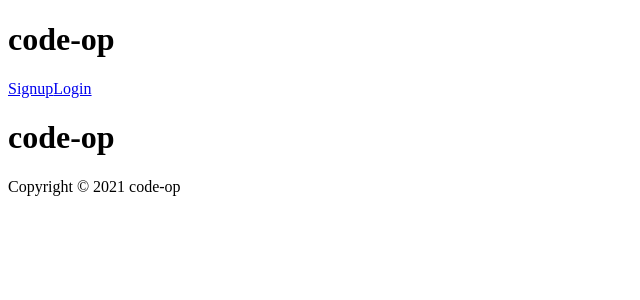
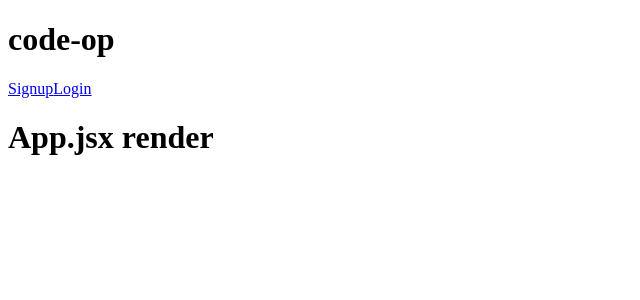
Before and after one commit to HowDidIGitHere/code-op, a React (Create React App) app in the folder frontend/: page /login in a window 1280 px wide. Shown: the top 300 px of the page, without its empty margins (0-640 px from the left). Built offline with nearby package versions, Linux system fonts and the light colour scheme.

Commit message:
refactor app.jsx imported files; move app.jsx outside of components

```diff
--- /dev/null
+++ b/frontend/src/app.jsx
@@ -0,0 +1,24 @@
+
+import React from 'react';
+import { AuthRoute, ProtectedRoute } from './util/route_util';
+import { Switch } from 'react-router-dom';
+import NavBarContainer from './components/nav/navbar_container';
+
+import LoginFormContainer from './components/session/login_form_container';
+import SignupFormContainer from './components/session/signup_form_container';
+import ProfileContainer from './components/profile/profile_container';
+
+const App = () => (
+  <div>
+    <NavBarContainer />
+    <Switch>
+      <h1>App.jsx render</h1>
+      <AuthRoute exact path="/login" component={LoginFormContainer} />
+      <AuthRoute exact path="/signup" component={SignupFormContainer} />
+
+      <ProtectedRoute exact path="/profile" component={ProfileContainer} />
+    </Switch>
+  </div>
+);
+
+export default App;
--- a/frontend/src/components/app.jsx
+++ /dev/null
@@ -1,25 +0,0 @@
-
-import React from 'react';
-import { AuthRoute, ProtectedRoute } from '../util/route_util';
-import { Switch } from 'react-router-dom';
-import NavBarContainer from './nav/navbar_container';
-
-import MainPage from './main/main_page';
-import LoginFormContainer from './session/login_form_container';
-import SignupFormContainer from './session/signup_form_container';
-import ProfileContainer from './profile/profile_container';
-
-const App = () => (
-  <div>
-    <NavBarContainer />
-    <Switch>
-      <AuthRoute exact path="/" component={MainPage} />
-      <AuthRoute exact path="/login" component={LoginFormContainer} />
-      <AuthRoute exact path="/signup" component={SignupFormContainer} />
-
-      <ProtectedRoute exact path="/profile" component={ProfileContainer} />
-    </Switch>
-  </div>
-);
-
-export default App;
--- a/frontend/src/components/main/main_page.js
+++ /dev/null
@@ -1,17 +0,0 @@
-import React from 'react';
-
-class MainPage extends React.Component {
-
-  render() {
-    return (
-      <div>
-        <h1>code-op</h1>
-        <footer>
-          Copyright &copy; 2021 code-op
-        </footer>
-      </div>
-    );
-  }
-}
-
-export default MainPage;
--- a/frontend/src/index.js
+++ b/frontend/src/index.js
@@ -3,7 +3,7 @@ import React from 'react';
 import ReactDOM from 'react-dom';
 
 // We will create this component shortly
-import Root from './components/root';
+import Root from './root';
 
 // We set this up in the last section
 import configureStore from './store/store';
--- a/frontend/src/components/root.jsx
+++ b/frontend/src/root.jsx
@@ -2,7 +2,7 @@ import React from 'react';
 import { Provider } from 'react-redux';
 import { HashRouter } from 'react-router-dom';
 // We'll create this soon
-import App from './app';
+import App from "./app"
 
 const Root = ({ store }) => (
   <Provider store={ store }>
```
Also changed, not shown: frontend/src/App.js (deleted, +0 -23 lines).
